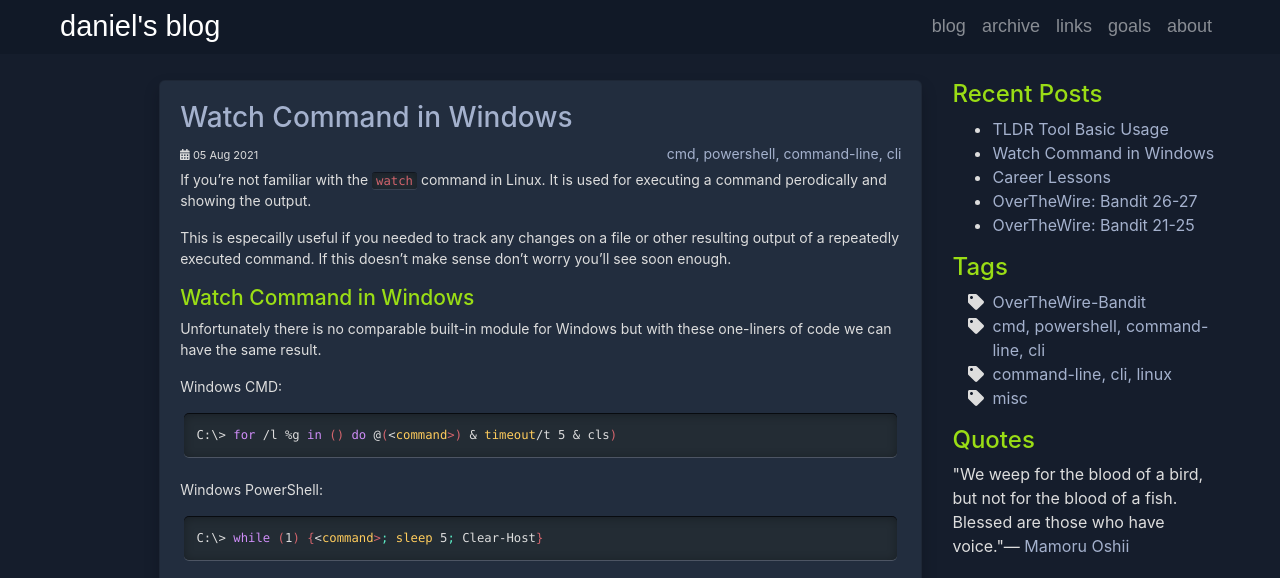
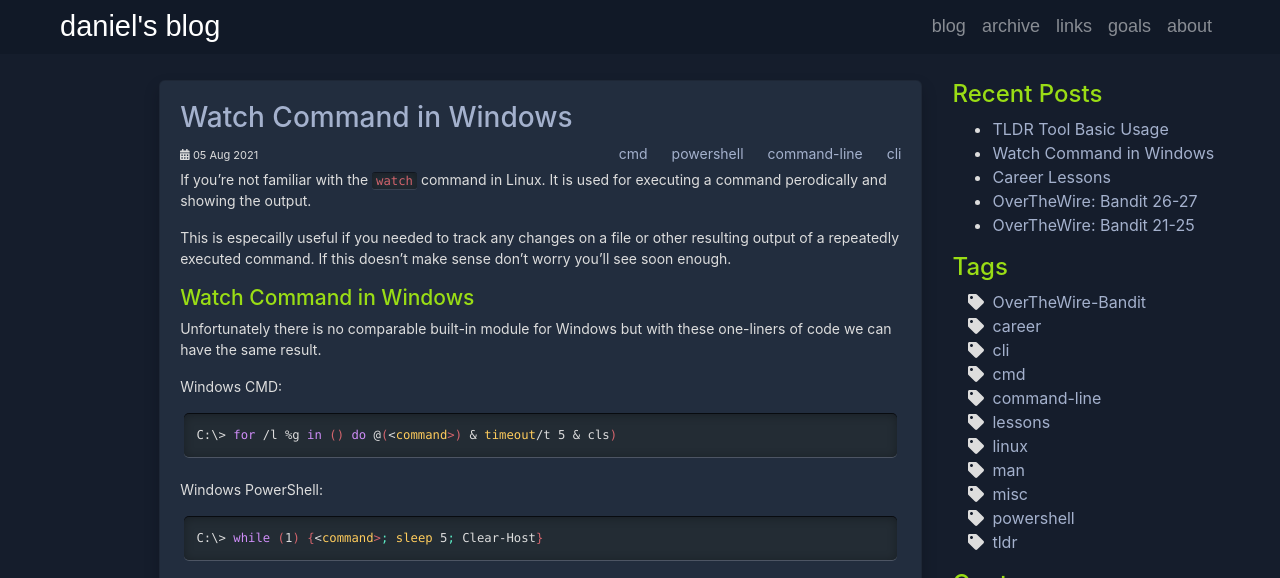
Before and after one commit to danieldavidson/danieldavidson.github.io, a Jekyll site: the page built from _posts/2021-08-05-windows-watch-command-equivalent-cmd-powershell.md, in a window 1280 px wide and 900 px high, cut to the strip 0-578 px from the top of the window. Built offline with Jekyll 4.4.1, drawn with Linux system fonts in a browser that asks for light colours.

Commit message:
Update tags

```diff
--- a/_posts/2021-07-18-career-lessons.md
+++ b/_posts/2021-07-18-career-lessons.md
@@ -5,6 +5,8 @@ date: 2021-07-18 21:31:06
 description: Just a few things I've learned along the way
 tags:
  - misc
+ - career
+ - lessons
 ---
 
 *Over my career, I’ve kept a short, private list of the most important lessons I’ve learned, usually the hard way. In hopes that others might avoid the mistakes I've made, I've decided to publish and maintain that list here.*
--- a/_posts/2021-08-05-windows-watch-command-equivalent-cmd-powershell.md
+++ b/_posts/2021-08-05-windows-watch-command-equivalent-cmd-powershell.md
@@ -4,7 +4,10 @@ title: "Watch Command in Windows"
 date: 2021-08-05 22:37:18
 description: Windows Watch Command Equivalent - PowerShell & CMD
 tags:
- - cmd, powershell, command-line, cli
+ - cmd
+ - powershell
+ - command-line
+ - cli
 ---
 
 If you're not familiar with the `watch` command in Linux. It is used for executing a command perodically and showing the output.
--- a/_posts/2021-08-06-tldr.md
+++ b/_posts/2021-08-06-tldr.md
@@ -4,7 +4,11 @@
 date: 2021-08-06 21:31:06
 description: A neat tool to simpifly linux man pages
 tags:
- - command-line, cli, linux
+ - command-line
+ - cli
+ - linux
+ - tldr
+ - man
 ---
 
 <p style="font-size:150%; text-align:center;">Unpopular opinion I hate man pages.</p>
```
